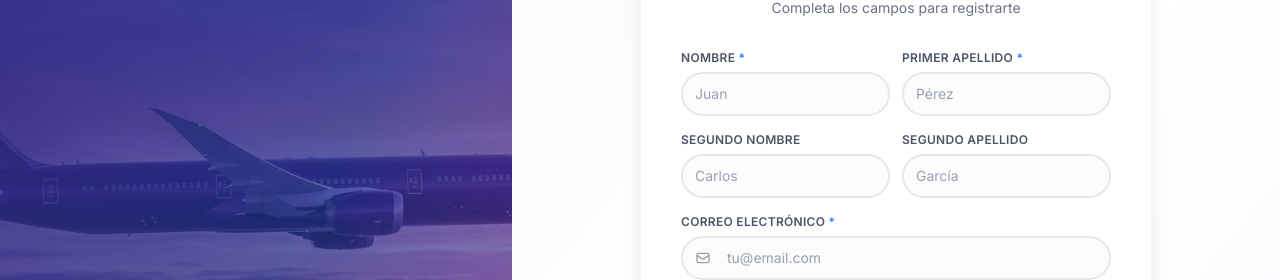
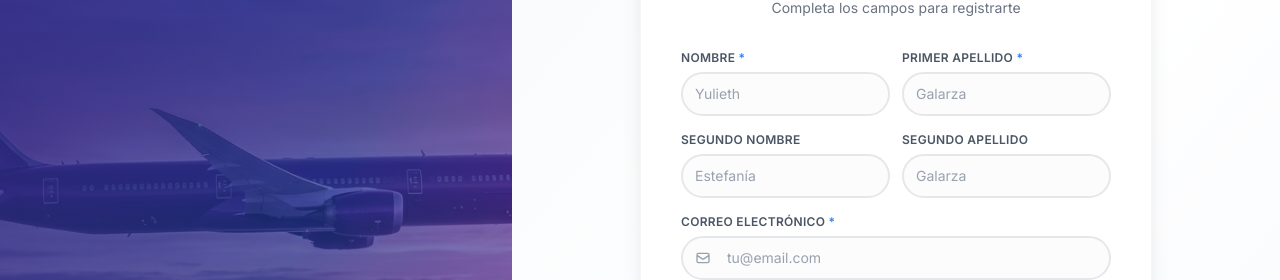
Before and after one commit to Yuli-2005/AeroCore, a Vue app in the folder front-vue/front-vue/: page /register in a window 1280 px wide. Shown: the part 145-425 px from the top of the page. Built offline with nearby package versions, Linux system fonts and the light colour scheme.

Commit message:
feat: change register and reservation input placeholders to Yulieth Galarza

```diff
--- a/front-vue/front-vue/src/views/auth/RegisterView.vue
+++ b/front-vue/front-vue/src/views/auth/RegisterView.vue
@@ -131,7 +131,7 @@ async function onSubmit() {
                   v-model="form.firstName"
                   @blur="touched.firstName = true"
                   type="text"
-                  placeholder="Juan"
+                  placeholder="Yulieth"
                   class="w-full px-3 py-2.5 border-2 rounded-xl text-sm focus:ring-2 focus:ring-blue-500 focus:border-transparent outline-none transition-all placeholder:text-gray-400 bg-gray-50/50"
                   :class="touched.firstName && !form.firstName.trim() ? 'border-red-400 bg-red-50/30' : 'border-gray-200'"
                 />
@@ -143,7 +143,7 @@ async function onSubmit() {
                   v-model="form.firstLastName"
                   @blur="touched.firstLastName = true"
                   type="text"
-                  placeholder="Pérez"
+                  placeholder="Galarza"
                   class="w-full px-3 py-2.5 border-2 rounded-xl text-sm focus:ring-2 focus:ring-blue-500 focus:border-transparent outline-none transition-all placeholder:text-gray-400 bg-gray-50/50"
                   :class="touched.firstLastName && !form.firstLastName.trim() ? 'border-red-400 bg-red-50/30' : 'border-gray-200'"
                 />
@@ -158,7 +158,7 @@ async function onSubmit() {
                 <input
                   v-model="form.secondName"
                   type="text"
-                  placeholder="Carlos"
+                  placeholder="Estefanía"
                   class="w-full px-3 py-2.5 border-2 border-gray-200 rounded-xl text-sm focus:ring-2 focus:ring-blue-500 focus:border-transparent outline-none transition-all placeholder:text-gray-400 bg-gray-50/50"
                 />
               </div>
@@ -167,7 +167,7 @@ async function onSubmit() {
                 <input
                   v-model="form.secondLastName"
                   type="text"
-                  placeholder="García"
+                  placeholder="Galarza"
                   class="w-full px-3 py-2.5 border-2 border-gray-200 rounded-xl text-sm focus:ring-2 focus:ring-blue-500 focus:border-transparent outline-none transition-all placeholder:text-gray-400 bg-gray-50/50"
                 />
               </div>
--- a/front-vue/front-vue/src/views/reservations/ReservationView.vue
+++ b/front-vue/front-vue/src/views/reservations/ReservationView.vue
@@ -341,7 +341,7 @@ async function submitPayment() {
                     <label class="block text-xs font-semibold text-gray-500 mb-1.5">Nombre</label>
                     <input
                       v-model="pg.firstName"
-                      placeholder="Juan"
+                      placeholder="Yulieth"
                       class="w-full border-2 rounded-xl px-3 py-2.5 text-sm focus:ring-2 focus:ring-blue-500 focus:border-transparent outline-none bg-white transition-all"
                       :class="submitted1 && !pg.firstName ? 'border-red-400' : 'border-gray-200'"
                     />
@@ -351,7 +351,7 @@ async function submitPayment() {
                     <label class="block text-xs font-semibold text-gray-500 mb-1.5">Apellido</label>
                     <input
                       v-model="pg.lastName"
-                      placeholder="Pérez"
+                      placeholder="Galarza"
                       class="w-full border-2 rounded-xl px-3 py-2.5 text-sm focus:ring-2 focus:ring-blue-500 focus:border-transparent outline-none bg-white transition-all"
                       :class="submitted1 && !pg.lastName ? 'border-red-400' : 'border-gray-200'"
                     />
@@ -473,7 +473,7 @@ async function submitPayment() {
               <label class="block text-xs font-semibold text-gray-400 mb-1.5 uppercase tracking-wide">Nombre en la tarjeta</label>
               <input
                 v-model="paymentForm.cardholderName"
-                placeholder="JUAN PÉREZ"
+                placeholder="YULIETH GALARZA"
                 class="w-full border-2 rounded-xl px-3 py-2.5 text-sm focus:ring-2 focus:ring-blue-500 focus:border-transparent outline-none uppercase font-bold tracking-wide transition-all"
                 :class="submitted2 && !paymentForm.cardholderName ? 'border-red-400' : 'border-gray-200'"
               />
```
